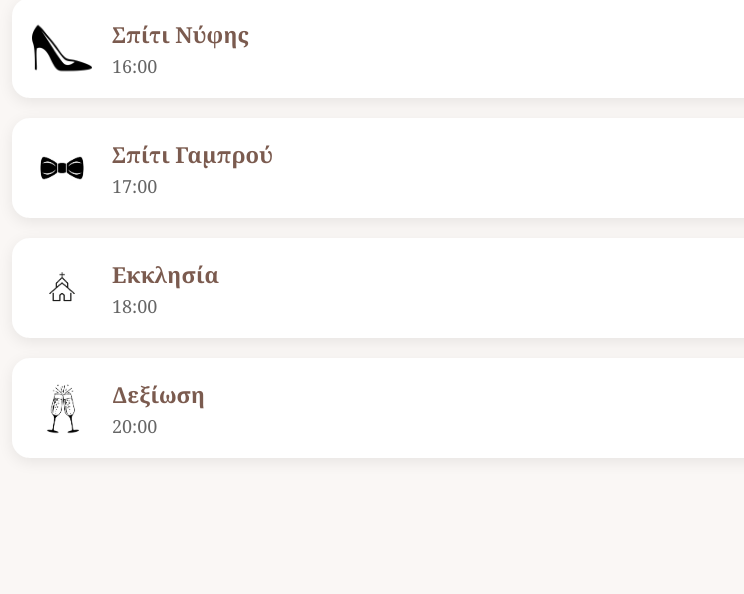
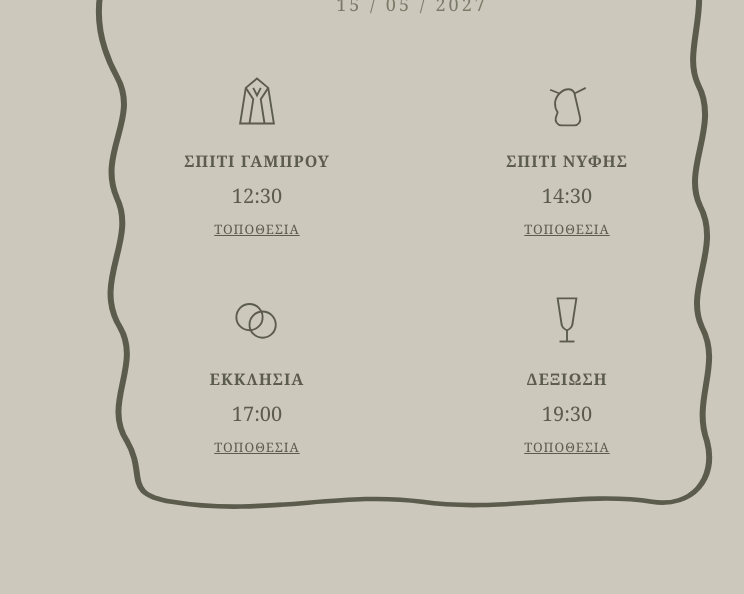
Before and after one commit to elazarou27/wedding-invitation, a plain HTML site: page index.html in a window 1280 px wide. Shown: the part 206-800 px from the top of the page, without its empty margins (228-972 px from the left). Drawn offline with nearby package versions, Linux system fonts and the light colour scheme.

Commit message:
Update index.html

```diff
--- a/index.html
+++ b/index.html
@@ -3,156 +3,189 @@
 <head>
   <meta charset="UTF-8">
   <meta name="viewport" content="width=device-width, initial-scale=1.0">
+  <title>Ανδρέας & Αίμιλη</title>
 
-  <title>Αντρέας & Αίμιλη</title>
+  <link href="https://fonts.googleapis.com/css2?family=Cormorant+Garamond:ital,wght@0,400;0,600;1,500&display=swap" rel="stylesheet">
 
   <style>
-
-    *{
-      margin:0;
-      padding:0;
-      box-sizing:border-box;
-    }
+    *{ margin:0; padding:0; box-sizing:border-box; }
 
     body{
-      font-family: "Georgia", serif;
-      background:#faf7f5;
+      font-family:"Georgia", serif;
+      background:#cdc8bc;
+      color:#5c5c4d;
       min-height:100vh;
       padding:40px 20px;
     }
 
-    .container{
-      max-width:800px;
+    .frame-wrap{
+      max-width:700px;
       margin:auto;
+      position:relative;
+      padding:90px 50px 60px;
+    }
+
+    .frame-svg{
+      position:absolute;
+      inset:0;
+      width:100%;
+      height:100%;
+      z-index:0;
+      pointer-events:none;
+    }
+
+    .content{
+      position:relative;
+      z-index:1;
     }
 
     .header{
       text-align:center;
-      margin-bottom:50px;
+      margin-bottom:55px;
     }
 
     .names{
-      font-size:52px;
-      color:#7b5b4f;
+      font-family:"Cormorant Garamond", serif;
+      font-style:italic;
+      font-weight:600;
+      font-size:50px;
+      color:#5c5c4d;
+      margin-bottom:8px;
+    }
+
+    .date{
+      font-size:18px;
+      letter-spacing:3px;
+      color:#7a7a68;
+    }
+
+    .cards{
+      display:grid;
+      grid-template-columns:1fr 1fr;
+      row-gap:50px;
+      column-gap:20px;
+    }
+
+    .card{
+      text-align:center;
+    }
+
+    .card svg.icon{
+      width:60px;
+      height:60px;
+      margin-bottom:14px;
+      stroke:#5c5c4d;
+    }
+
+    .title{
+      font-size:16px;
+      letter-spacing:1px;
+      font-weight:bold;
+      text-transform:uppercase;
       margin-bottom:10px;
     }
 
-    .date{
-      font-size:24px;
-      color:#9b7e73;
+    .time{
+      font-size:20px;
+      margin-bottom:8px;
     }
 
-    .cards{
-      display:flex;
-      flex-direction:column;
-      gap:20px;
-    }
-
-    .card{
-      background:white;
-      border-radius:18px;
-      padding:20px;
-      display:flex;
-      align-items:center;
-      gap:20px;
-      box-shadow:0 4px 15px rgba(0,0,0,0.08);
-      transition:0.3s;
+    .location-link{
+      font-size:13px;
+      letter-spacing:1px;
+      text-transform:uppercase;
+      color:#5c5c4d;
+      text-decoration:underline;
       cursor:pointer;
-    }
-
-    .card:hover{
-      transform:translateY(-3px);
-      box-shadow:0 8px 20px rgba(0,0,0,0.15);
-    }
-
-    .card img{
-      width:60px;
-      height:60px;
-      object-fit:contain;
-    }
-
-    .info{
-      display:flex;
-      flex-direction:column;
-    }
-
-    .title{
-      font-size:22px;
-      color:#7b5b4f;
-      font-weight:bold;
-    }
-
-    .time{
-      font-size:18px;
-      color:#666;
-      margin-top:5px;
+      background:none;
+      border:none;
+      font-family:inherit;
     }
 
     @media(max-width:600px){
-
-      .names{
-        font-size:38px;
-      }
-
-      .card{
-        padding:15px;
-      }
-
-      .card img{
-        width:50px;
-        height:50px;
-      }
-
+      .frame-wrap{ padding:70px 25px 40px; }
+      .names{ font-size:34px; }
+      .cards{ row-gap:35px; }
+      .card svg.icon{ width:48px; height:48px; }
     }
-
   </style>
 </head>
 
 <body>
 
-<div class="container">
+<div class="frame-wrap">
 
-  <div class="header">
-    <h1 class="names">Αντρέας & Αίμιλη</h1>
-    <div class="date">15 / 05 / 2027</div>
-  </div>
+  <!-- Decorative wavy frame + bow -->
+  <svg class="frame-svg" viewBox="0 0 700 900" preserveAspectRatio="none" xmlns="http://www.w3.org/2000/svg">
+    <path d="
+      M 60 140
+      C 30 200, 30 260, 55 320
+      C 78 375, 35 420, 55 480
+      C 75 535, 30 590, 58 650
+      C 80 700, 40 750, 65 800
+      C 85 845, 60 870, 110 880
+      C 200 900, 280 865, 360 880
+      C 440 895, 520 865, 590 880
+      C 630 888, 655 850, 645 800
+      C 630 745, 660 700, 640 650
+      C 622 600, 660 545, 638 490
+      C 620 440, 658 385, 636 330
+      C 620 285, 650 230, 630 170
+      C 615 130, 580 105, 530 100
+      C 470 95, 440 120, 390 102
+      C 350 88, 350 88, 310 102
+      C 260 120, 230 95, 170 100
+      C 120 105, 80 110, 60 140
+      Z"
+          fill="none" stroke="#5c5c4d" stroke-width="6" stroke-linecap="round"/>
 
-  <div class="cards">
+    <!-- Bow -->
+    <g transform="translate(350,55)" stroke="#5c5c4d" stroke-width="6" fill="none" stroke-linecap="round" stroke-linejoin="round">
+      <path d="M 0 5 C -25 -25, -75 -25, -95 0 C -110 18, -90 35, -55 25 C -30 18, -15 8, 0 5 Z"/>
+      <path d="M 0 5 C 25 -25, 75 -25, 95 0 C 110 18, 90 35, 55 25 C 30 18, 15 8, 0 5 Z"/>
+      <path d="M -10 8 C -25 35, -35 60, -28 90"/>
+      <path d="M 10 8 C 25 35, 35 60, 28 90"/>
+      <circle cx="0" cy="6" r="7" fill="#5c5c4d" stroke="none"/>
+    </g>
+  </svg>
 
-    <div class="card"
-         onclick="window.open('https://maps.app.goo.gl/xVWDbEHrjbfaNytTA', '_blank')">
-      <img src="src/heel.png" alt="Σπίτι Νύφης">
-      <div class="info">
-        <div class="title">Σπίτι Νύφης</div>
-        <div class="time">16:00</div>
-      </div>
+  <div class="content">
+
+    <div class="header">
+      <h1 class="names">Ανδρέας &amp; Αίμιλη</h1>
+      <div class="date">15 / 05 / 2027</div>
     </div>
 
-    <div class="card"
-         onclick="window.open('https://maps.app.goo.gl/aDp35n5ZPqX2ANM38', '_blank')">
-      <img src="src/bow.avif" alt="Σπίτι Γαμπρού">
-      <div class="info">
+    <div class="cards">
+
+      <div class="card">
+        <svg class="icon" viewBox="0 0 64 64" fill="none" stroke-width="2"><path d="M32 8 L20 18 L14 56 L50 56 L44 18 Z"/><path d="M28 18 L32 26 L36 18"/><path d="M20 18 L28 30 L24 56"/><path d="M44 18 L36 30 L40 56"/></svg>
         <div class="title">Σπίτι Γαμπρού</div>
+        <div class="time">12:30</div>
+        <button class="location-link" onclick="window.open('https://maps.app.goo.gl/aDp35n5ZPqX2ANM38', '_blank')">Τοποθεσία</button>
+      </div>
+
+      <div class="card">
+        <svg class="icon" viewBox="0 0 64 64" fill="none" stroke-width="2"><path d="M22 44 C18 38 18 30 24 24 C30 18 38 18 40 24 L46 50 C47 54 44 58 40 58 L26 58 C22 58 19 54 20 50 Z"/><path d="M40 24 L52 18"/><path d="M24 24 L14 20"/></svg>
+        <div class="title">Σπίτι Νύφης</div>
+        <div class="time">14:30</div>
+        <button class="location-link" onclick="window.open('https://maps.app.goo.gl/xVWDbEHrjbfaNytTA', '_blank')">Τοποθεσία</button>
+      </div>
+
+      <div class="card">
+        <svg class="icon" viewBox="0 0 64 64" fill="none" stroke-width="2"><circle cx="24" cy="30" r="14"/><circle cx="38" cy="38" r="14"/></svg>
+        <div class="title">Εκκλησία</div>
         <div class="time">17:00</div>
+        <button class="location-link" onclick="window.open('https://maps.app.goo.gl/5vALMq5dbsiS21Y19', '_blank')">Τοποθεσία</button>
       </div>
-    </div>
 
-    <div class="card"
-         onclick="window.open('https://maps.app.goo.gl/5vALMq5dbsiS21Y19', '_blank')">
-      <img src="src/church.jpg" alt="Εκκλησία">
-      <div class="info">
-        <div class="title">Εκκλησία</div>
-        <div class="time">18:00</div>
+      <div class="card">
+        <svg class="icon" viewBox="0 0 64 64" fill="none" stroke-width="2"><path d="M22 10 L26 36 C26 42 32 44 32 44 C32 44 38 42 38 36 L42 10 Z"/><line x1="32" y1="44" x2="32" y2="56"/><line x1="24" y1="56" x2="40" y2="56"/></svg>
+        <div class="title">Δεξίωση</div>
+        <div class="time">19:30</div>
+        <button class="location-link" onclick="window.open('https://maps.app.goo.gl/NrkBtfB4Sunmd9PT8', '_blank')">Τοποθεσία</button>
       </div>
-    </div>
 
-    <div class="card"
-         onclick="window.open('https://maps.app.goo.gl/NrkBtfB4Sunmd9PT8', '_blank')">
-      <img src="src/glasses.jpg" alt="Δεξίωση">
-      <div class="info">
-        <div class="title">Δεξίωση</div>
-        <div class="time">20:00</div>
-      </div>
     </div>
 
   </div>
```
